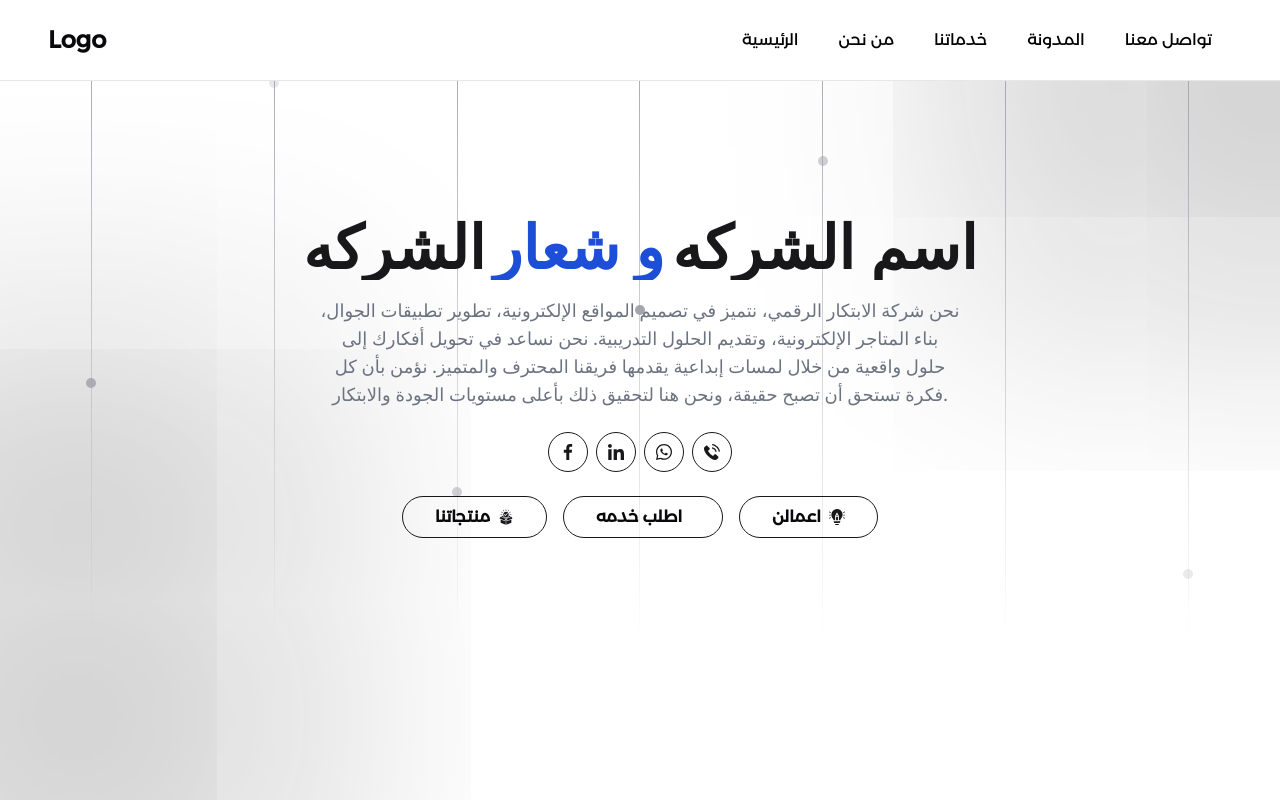
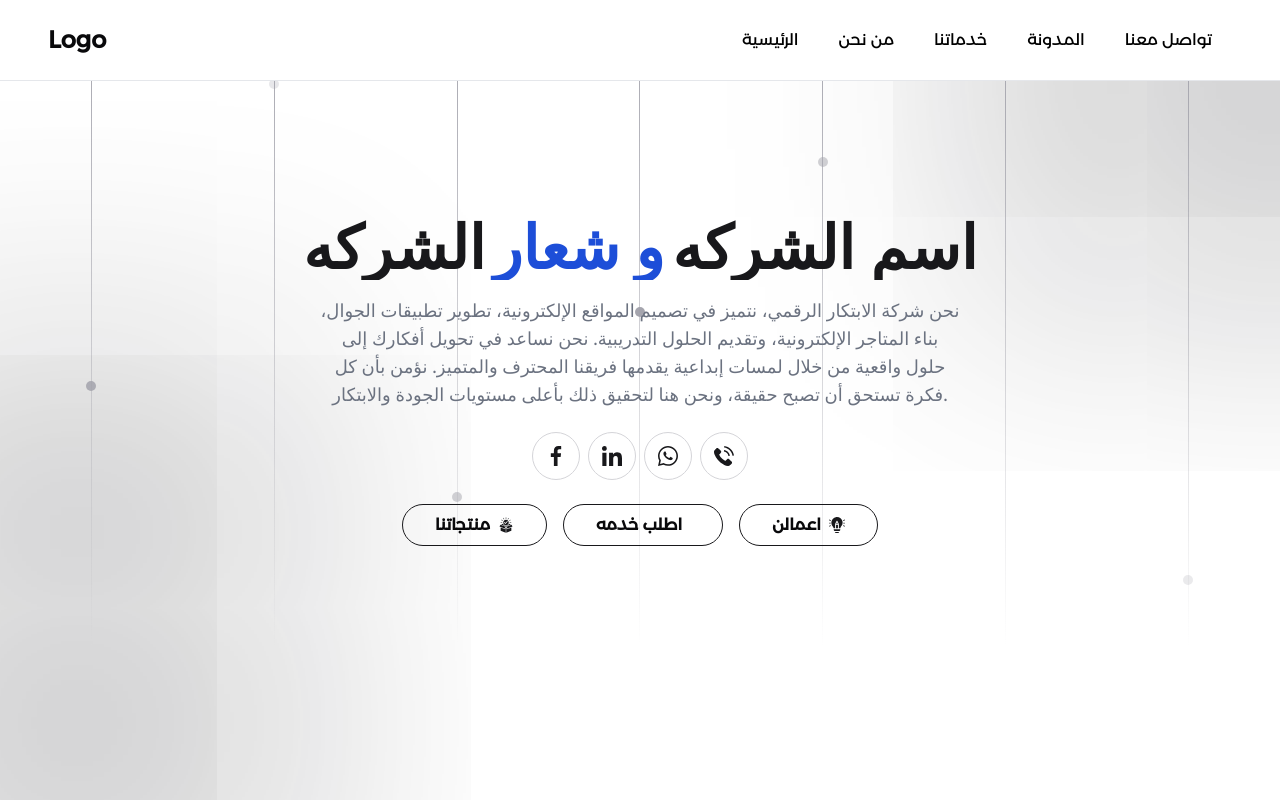
Before and after one commit to Yahia-Ahmed-abdelrazik/tec-company, a React (Vite) app: page / in a window 1280 px wide. Built offline with nearby package versions, Linux system fonts and the light colour scheme.

Commit message:
fix sosial links

```diff
--- a/src/sections/Hero/Hero.tsx
+++ b/src/sections/Hero/Hero.tsx
@@ -1,10 +1,18 @@
-import call from "@/assets/imgs/call.svg";
-import whatsapp from "@/assets/imgs/whatsapp.svg";
-import facebook from "@/assets/imgs/facebook.svg";
-import linkedin from "@/assets/imgs/linkedin.svg";
+import Call from "@/assets/imgs/call.svg";
+import WhatsApp from "@/assets/imgs/whatsapp.svg";
+import Facebook from "@/assets/imgs/facebook.svg";
+import Linkedin from "@/assets/imgs/linkedin.svg";
 import portofolio from "@/assets/imgs/portofolio.svg";
 import products from "@/assets/imgs/products.svg";
 import FlipPrand from "@/pages/Home/FlipPrand";
+
+//
+const socialLinks = [
+  { icon: Facebook, href: "#", label: "Facebook" },
+  { icon: Linkedin, href: "#", label: "LinkedIn" },
+  { icon: WhatsApp, href: "#", label: "WhatsApp" },
+  { icon: Call, href: "#", label: "Call" },
+];
 
 const Hero = () => {
   return (
@@ -74,53 +82,23 @@ const Hero = () => {
             يقدمها فريقنا المحترف والمتميز. نؤمن بأن كل فكرة تستحق أن تصبح
             حقيقة، ونحن هنا لتحقيق ذلك بأعلى مستويات الجودة والابتكار.
           </h5>
-          {/* social */}
-          <div className="flex items-center justify-center gap-2 p-2 ">
+        </div>
+        {/* social */}
+        <div className="flex items-center justify-center gap-2 mt-4 p-2 ">
+          {socialLinks.map((link, index) => (
             <a
-              href="#"
+              key={index}
+              href={link.href}
               target="_blank"
-              className="flex items-center justify-center w-10 h-10 rounded-full bg-transparent border border-solid border-zinc-900 transition"
+              className="group relative flex h-12 w-12 items-center justify-center overflow-hidden rounded-full border border-zinc-300 bg-white transition-all duration-300 ease-in-out hover:-translate-y-1 hover:border-zinc-400 hover:shadow-lg"
             >
               <img
-                src={facebook}
-                alt="whatsapp"
-                className="h-4 object-contain transition"
+                src={link.icon}
+                className="z-10 h-5 w-5 text-zinc-600 transition-all duration-300 ease-in-out group-hover:scale-110 group-hover:text-zinc-900"
               />
+              <div className="absolute inset-0 scale-0 rounded-full bg-blue-400 transition-all duration-300 ease-in-out group-hover:scale-100"></div>
             </a>
-            <a
-              href="#"
-              target="_blank"
-              className="flex items-center justify-center w-10 h-10 rounded-full bg-transparent border border-solid border-zinc-900 transition"
-            >
-              <img
-                src={linkedin}
-                alt="whatsapp"
-                className="h-4 object-contain transition"
-              />
-            </a>
-            <a
-              href="#"
-              target="_blank"
-              className="flex items-center justify-center w-10 h-10 rounded-full bg-transparent border border-solid border-zinc-900 transition"
-            >
-              <img
-                src={whatsapp}
-                alt="whatsapp"
-                className="h-4 object-contain transition"
-              />
-            </a>
-            <a
-              href="#"
-              target="_blank"
-              className="flex items-center justify-center w-10 h-10 rounded-full bg-transparent border border-solid border-zinc-900 transition"
-            >
-              <img
-                src={call}
-                alt="whatsapp"
-                className="h-4 object-contain transition"
-              />
-            </a>
-          </div>
+          ))}
         </div>
         {/* btns */}
         <div className="flex justify-center items-center gap-4 flex-wrap mt-4">
```
